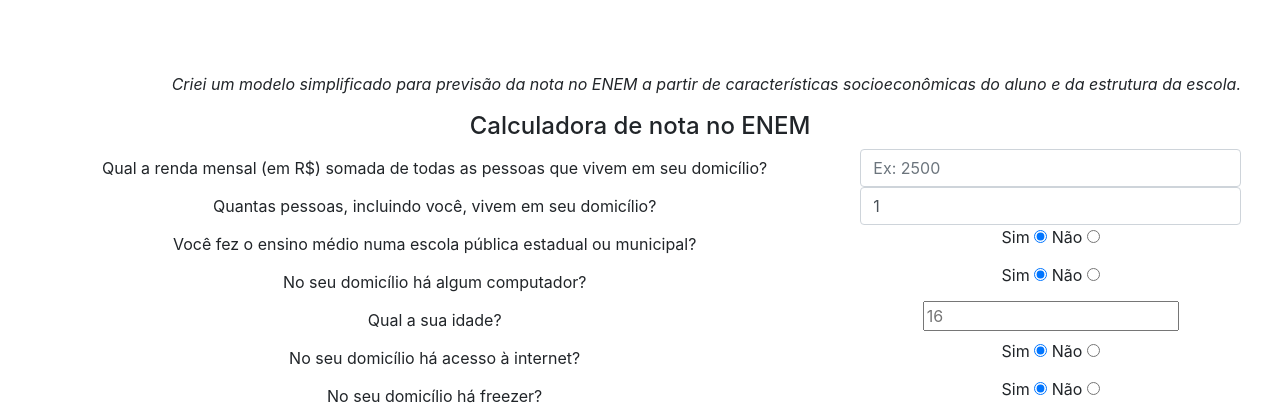
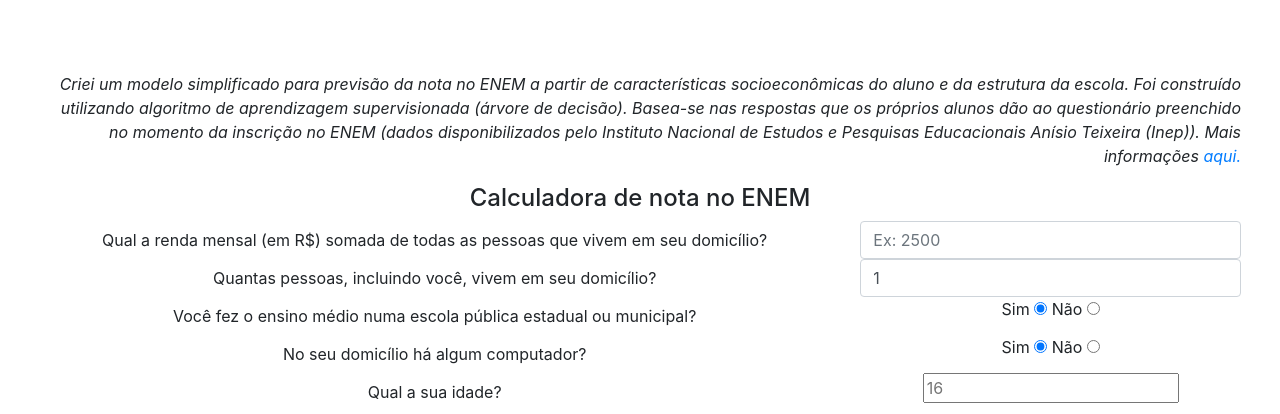
Before and after one commit to fernandosola/calculadoraenem, a Django app: page / in a window 1280 px wide. Shown: the part 56-470 px from the top of the page. Run offline with Django 3.2, Linux system fonts and the light colour scheme; some libraries are stand-ins or nearby versions.

Commit message:
Update index.html

```diff
--- a/calculadora/templates/calculadora/index.html
+++ b/calculadora/templates/calculadora/index.html
@@ -63,7 +63,7 @@
   <div class="starter-template">
 
   <blockquote>
-<p style="text-align:right;"><em>Criei um modelo simplificado para previsão da nota no ENEM a partir de características socioeconômicas do aluno e da estrutura da escola.</em></p>
+<p style="text-align:right;"><em>Criei um modelo simplificado para previsão da nota no ENEM a partir de características socioeconômicas do aluno e da estrutura da escola. Foi construído utilizando algoritmo de aprendizagem supervisionada (árvore de decisão). Basea-se nas respostas que os próprios alunos dão ao questionário preenchido no momento da inscrição no ENEM (dados disponibilizados pelo Instituto Nacional de Estudos e Pesquisas Educacionais Anísio Teixeira (Inep)). Mais informações <a href="https://leosalesblog.wordpress.com/2018/10/31/diz-me-quem-es-e-calcularei-tua-nota-no-enem/" target="_blank" rel="noopener">aqui.</a> </em></p>
 </blockquote>
 
     <h4>Calculadora de nota no ENEM </h4>
```
